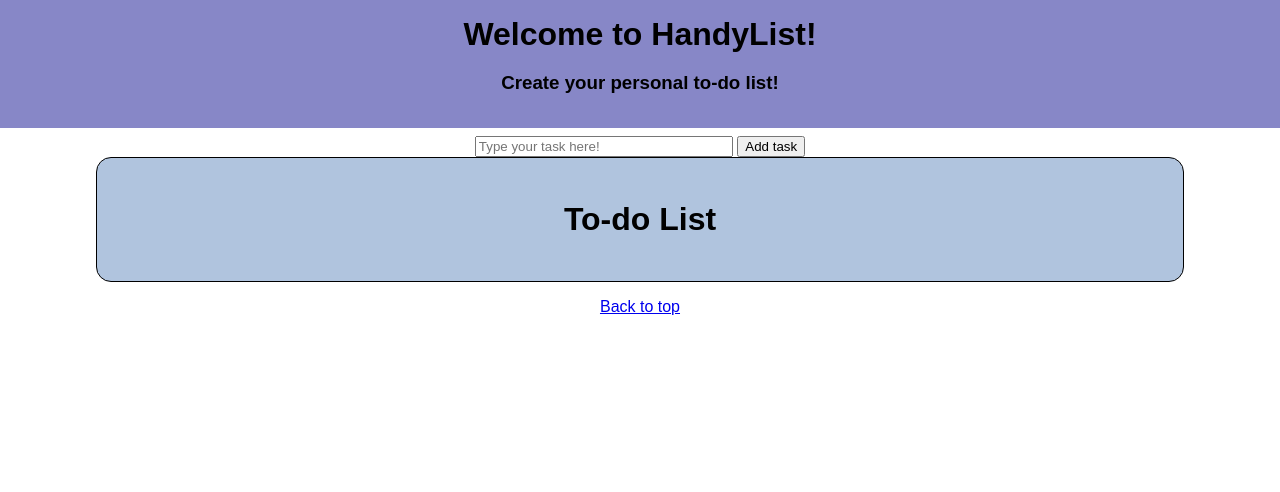
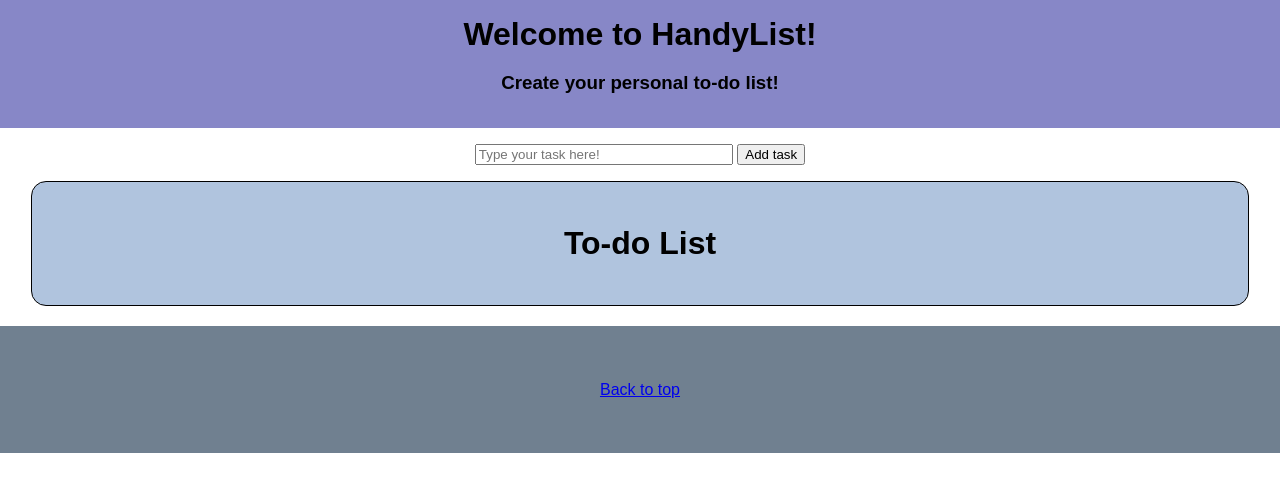
Before and after one commit to Alexrocc/Unit-1-Week-3-Day-3---DOM-Events--Form-Validation--BOM, a plain HTML site: page index.html in a window 1280 px wide. Drawn offline with Linux system fonts and the light colour scheme.

Commit message:
small style changes

```diff
--- a/style.css
+++ b/style.css
@@ -1,14 +1,17 @@
+/* GENERAL */
+
 body {
   font-family: Arial, Helvetica, sans-serif;
   margin: 0;
 }
+
+/* HEADER */
 
 header {
   padding: 1rem 0;
   text-align: center;
   background-color: rgb(135, 135, 199);
   box-sizing: border-box;
-  margin-bottom: 0.5rem;
 }
 
 h1 {
@@ -18,9 +21,8 @@ h1 {
 /* MAIN */
 
 main {
-  width: 85%;
-  margin-inline: auto;
   box-sizing: border-box;
+  padding-bottom: 1.3em;
 }
 
 form input {
@@ -30,12 +32,15 @@ form input {
 #inputSection {
   background-color: white;
   text-align: center;
+  padding: 1em 0;
 }
 
 #checklistSection {
   border: 1.5px solid black;
   border-radius: 15px;
   background-color: lightsteelblue;
+  width: 95%;
+  margin-inline: auto;
 }
 
 #checklistSection h4 {
@@ -43,8 +48,13 @@ form input {
   font-size: 2em;
 }
 
+/* FOOTER */
+
 footer {
   text-align: center;
+  box-sizing: border-box;
+  padding: 2.4em;
+  background-color: slategrey;
 }
 
 /* Active classes */
```
